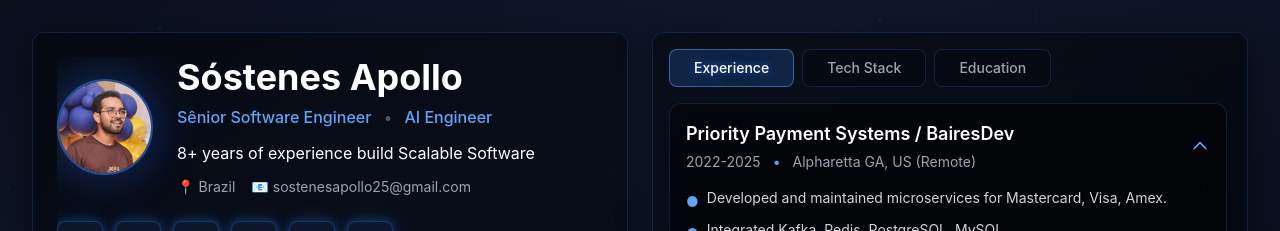
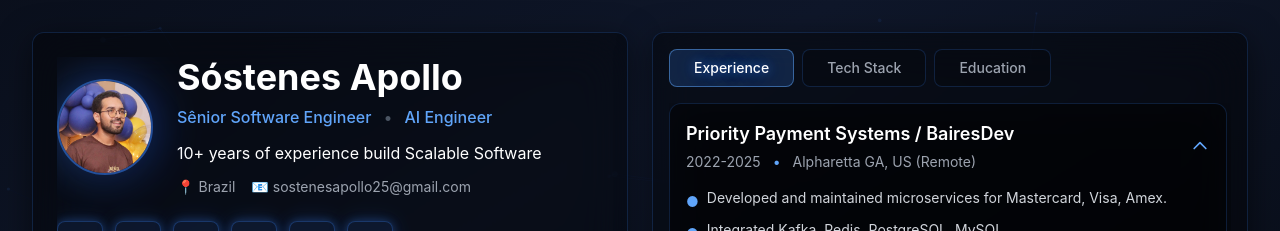
Before and after one commit to sostenesapollo/sostenesapollo, a React (Vite) app: page / in a window 1280 px wide. Shown: the top 231 px of the page. Built offline with nearby package versions, Linux system fonts and the light colour scheme.

Commit message:
Update App.jsx

```diff
--- a/src/App.jsx
+++ b/src/App.jsx
@@ -331,7 +331,7 @@ export default function App() {
                       <span className="text-gray-600 hidden sm:inline">•</span>
                       <span className="text-blue-400 font-medium">AI Engineer</span>
                       {/* <span className="text-gray-600 hidden sm:inline">•</span> */}
-                      <span className="text-white">8+ years of experience build Scalable Software</span>
+                      <span className="text-white">10+ years of experience build Scalable Software</span>
                     </div>
                     <div className="flex flex-wrap items-center justify-center sm:justify-start gap-3 sm:gap-4 text-xs sm:text-sm text-gray-400">
                       <span className="flex items-center gap-1">
```
